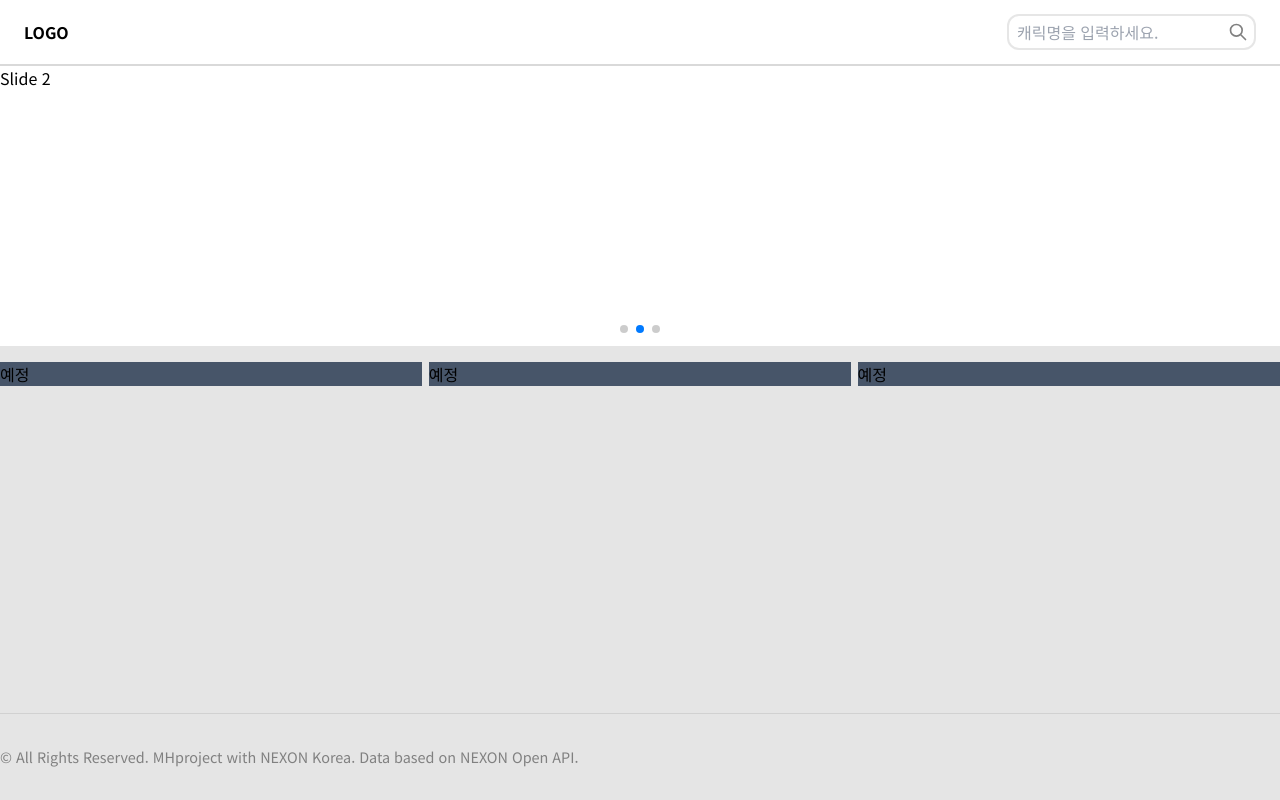
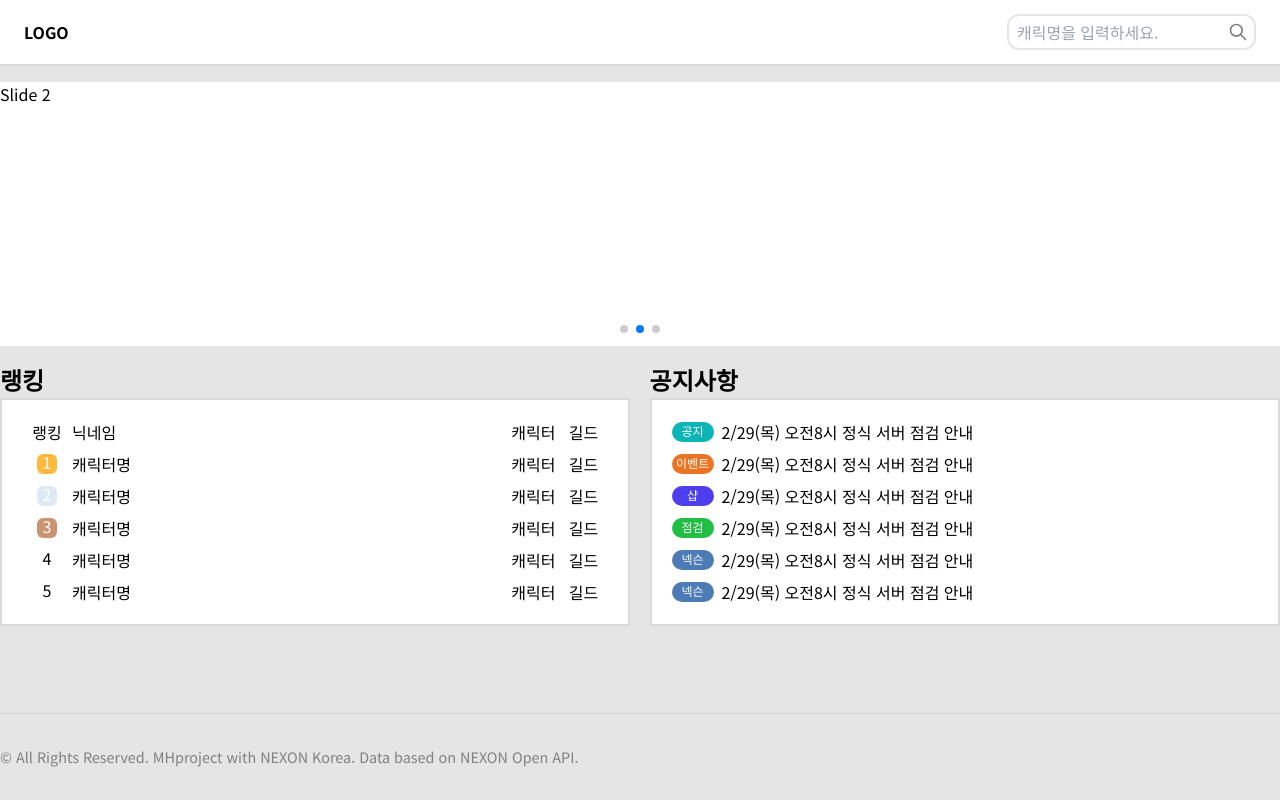
Before and after one commit to yunyoungsik/MabinogiHeroes, a Next.js app: page / in a window 1280 px wide. Built offline with nearby package versions, Linux system fonts and the light colour scheme.

Commit message:
20240228

```diff
--- a/src/app/globals.css
+++ b/src/app/globals.css
@@ -20,6 +20,80 @@
   border-radius: 5px;
   background-color: rgba(0, 0, 0, 1);
   margin-right: 0.25rem;
+}
+
+.grid-main {
+  display: grid;
+  grid-template-columns: 50px minmax(40px, 1fr) 50px 50px;
+}
+
+/* 한줄효과 */
+.line-1{
+  width:500px;
+  white-space: nowrap;
+  overflow: hidden;
+  text-overflow: ellipsis;
+}
+.line-2{
+  overflow: hidden;
+  text-overflow: ellipsis;
+  display: -webkit-box;
+  -webkit-line-clamp: 2;
+  -webkit-box-orient: vertical;
+}
+.line-3{
+  overflow: hidden;
+  text-overflow: ellipsis;
+  display: -webkit-box;
+  -webkit-line-clamp: 3;
+  -webkit-box-orient: vertical;
+}
+
+/* 카테고리 */
+.cate-notice {
+  width: 42px;
+  height: 20px;
+  color: #fff;
+  font-size: 12px;
+  text-align: center;
+  border-radius: 12px;
+  background-color: #0cb5b5;
+}
+.cate-event {
+  width: 42px;
+  height: 20px;
+  color: #fff;
+  font-size: 12px;
+  text-align: center;
+  border-radius: 12px;
+  background-color: #ea7423;
+}
+.cate-shop {
+  width: 42px;
+  height: 20px;
+  color: #fff;
+  font-size: 12px;
+  text-align: center;
+  border-radius: 12px;
+  background-color: #4e3eee;
+}
+.cate-check {
+  width: 42px;
+  height: 20px;
+  color: #fff;
+  font-size: 12px;
+  text-align: center;
+  border-radius: 12px;
+  background-color: #22be44;
+}
+.cate-nexon {
+  width: 42px;
+  height: 20px;
+  color: #fff;
+  font-size: 12px;
+  text-align: center;
+  border-radius: 12px;
+  background-color: #4c7bb6;
 }
 
 /* 로딩 */
--- a/src/app/page.js
+++ b/src/app/page.js
@@ -1,5 +1,4 @@
 import Notice from '@/components/Board/Notice'
-import Update from '@/components/Board/Update'
 import Rank from '@/components/Rank/Rank'
 import MainSlider from '@/components/Slider/MainSlider'
 import React from 'react'
@@ -9,10 +8,9 @@ export default function page() {
     <main className='w-full min-h-main'>
       <div className="max-w-[1280px] h-full m-auto">
         <MainSlider />
-        <div className='w-full h-full mt-4 sm:block md:flex items-center justify-between'>
+        <div className='w-full h-full mt-4 sm:block md:flex items-start justify-between'>
           <Rank />
           <Notice />
-          <Update />
         </div>
       </div>
     </main>
--- a/src/components/Board/Notice.jsx
+++ b/src/components/Board/Notice.jsx
@@ -1,9 +1,62 @@
-import React from 'react'
+import Link from 'next/link';
+import React from 'react';
 
 const Notice = () => {
   return (
-    <section className='sm:w-[100%] md:w-[33%] h-full bg-slate-600'>예정</section>
-  )
-}
+    <section className="sm:w-[100%] md:w-[49.25%] h-full">
+      <h2 className="font-bold text-[1.5rem]">공지사항</h2>
+      <ul className="bg-white px-5 py-4 border-2 border-solid border-basicGrey/30">
+        <li className="w-full h-[2rem] flex items-center justify-start">
+          <div className="flex items-center justify-center mr-2">
+            <div className="cate-notice">공지</div>
+          </div>
+          <Link href={`/`} className="inline-block hover:underline line-1">
+            2/29(목) 오전8시 정식 서버 점검 안내
+          </Link>
+        </li>
+        <li className="w-full h-[2rem] flex items-center justify-start">
+          <div className="flex items-center justify-center mr-2">
+            <div className="cate-event">이벤트</div>
+          </div>
+          <Link href={`/`} className="inline-block hover:underline line-1">
+            2/29(목) 오전8시 정식 서버 점검 안내
+          </Link>
+        </li>
+        <li className="w-full h-[2rem] flex items-center justify-start">
+          <div className="flex items-center justify-center mr-2">
+            <div className="cate-shop">샵</div>
+          </div>
+          <Link href={`/`} className="inline-block hover:underline line-1">
+            2/29(목) 오전8시 정식 서버 점검 안내
+          </Link>
+        </li>
+        <li className="w-full h-[2rem] flex items-center justify-start">
+          <div className="flex items-center justify-center mr-2">
+            <div className="cate-check">점검</div>
+          </div>
+          <Link href={`/`} className="inline-block hover:underline line-1">
+            2/29(목) 오전8시 정식 서버 점검 안내
+          </Link>
+        </li>
+        <li className="w-full h-[2rem] flex items-center justify-start">
+          <div className="flex items-center justify-center mr-2">
+            <div className="cate-nexon">넥슨</div>
+          </div>
+          <Link href={`/`} className="inline-block hover:underline line-1">
+            2/29(목) 오전8시 정식 서버 점검 안내
+          </Link>
+        </li>
+        <li className="w-full h-[2rem] flex items-center justify-start">
+          <div className="flex items-center justify-center mr-2">
+            <div className="cate-nexon">넥슨</div>
+          </div>
+          <Link href={`/`} className="inline-block hover:underline line-1">
+            2/29(목) 오전8시 정식 서버 점검 안내
+          </Link>
+        </li>
+      </ul>
+    </section>
+  );
+};
 
-export default Notice
+export default Notice;
--- a/src/components/Board/Update.jsx
+++ /dev/null
@@ -1,9 +0,0 @@
-import React from 'react'
-
-const Update = () => {
-  return (
-    <section className='sm:w-[100%] md:w-[33%] h-full bg-slate-600'>예정</section>
-  )
-}
-
-export default Update
--- a/src/components/Rank/Rank.jsx
+++ b/src/components/Rank/Rank.jsx
@@ -1,9 +1,44 @@
-import React from 'react'
+import Link from 'next/link';
+import React from 'react';
 
 const Rank = () => {
   return (
-    <section className='sm:w-[100%] md:w-[33%] h-full bg-slate-600'>예정</section>
-  )
-}
+    <section className="sm:w-[100%] md:w-[49.25%] h-full">
+      <h2 className="font-bold text-[1.5rem]">랭킹</h2>
+      <ul className="bg-white px-5 py-4 border-2 border-solid border-basicGrey/30 grid-main">
+        <li className='h-[2rem] flex items-center justify-center'><p>랭킹</p></li>
+        <li className='h-[2rem] flex items-center justify-start text-left'><p>닉네임</p></li>
+        <li className='h-[2rem] flex items-center justify-center'><p>캐릭터</p></li>
+        <li className='h-[2rem] flex items-center justify-center'><p>길드</p></li>
+        {/* rank */}
+        <li className='h-[2rem] flex items-center justify-center'><div className='w-[20px] h-[20px] text-white text-center font-[1rem] leading-4 m-auto rounded-md bg-rankGold'>1</div></li>
+        <li className='h-[2rem] flex items-center justify-start'><Link href={`/`} className='hover:underline line-1'>캐릭터명</Link></li>
+        <li className='h-[2rem] flex items-center justify-center'><p>캐릭터</p></li>
+        <li className='h-[2rem] flex items-center justify-center'><p>길드</p></li>
 
-export default Rank
+        <li className='h-[2rem] flex items-center justify-center'><div className='w-[20px] h-[20px] text-white text-center font-[1rem] leading-4 m-auto rounded-md bg-rankSilver'>2</div></li>
+        <li className='h-[2rem] flex items-center justify-start'><Link href={`/`} className='hover:underline'>캐릭터명</Link></li>
+        <li className='h-[2rem] flex items-center justify-center'><p>캐릭터</p></li>
+        <li className='h-[2rem] flex items-center justify-center'><p>길드</p></li>
+
+        <li className='h-[2rem] flex items-center justify-center'><div className='w-[20px] h-[20px] text-white text-center font-[1rem] leading-4 m-auto rounded-md bg-rankBronze'>3</div></li>
+        <li className='h-[2rem] flex items-center justify-start'><Link href={`/`} className='hover:underline'>캐릭터명</Link></li>
+        <li className='h-[2rem] flex items-center justify-center'><p>캐릭터</p></li>
+        <li className='h-[2rem] flex items-center justify-center'><p>길드</p></li>
+
+        {/* 4위~ */}
+        <li className='h-[2rem] flex items-center justify-center'><div className='w-[20px] h-[20px] text-black text-center font-[1rem] leading-4 m-auto'>4</div></li>
+        <li className='h-[2rem] flex items-center justify-start'><Link href={`/`} className='hover:underline'>캐릭터명</Link></li>
+        <li className='h-[2rem] flex items-center justify-center'><p>캐릭터</p></li>
+        <li className='h-[2rem] flex items-center justify-center'><p>길드</p></li>
+
+        <li className='h-[2rem] flex items-center justify-center'><div className='w-[20px] h-[20px] text-black text-center font-[1rem] leading-4 m-auto'>5</div></li>
+        <li className='h-[2rem] flex items-center justify-start'><Link href={`/`} className='hover:underline'>캐릭터명</Link></li>
+        <li className='h-[2rem] flex items-center justify-center'><p>캐릭터</p></li>
+        <li className='h-[2rem] flex items-center justify-center'><p>길드</p></li>
+      </ul>
+    </section>
+  );
+};
+
+export default Rank;
--- a/src/components/Slider/MainSlider.jsx
+++ b/src/components/Slider/MainSlider.jsx
@@ -10,7 +10,7 @@ import 'swiper/css/pagination';
 
 const MainSlider = () => {
   return (
-    <section className='hidden sm:hidden md:block w-fll h-[280px]'>
+    <section className='hidden sm:hidden md:block w-fll h-[280px] pt-4'>
       <h2 className='hidden'>슬라이드</h2>
       <Swiper
         pagination={true}
--- a/tailwind.config.js
+++ b/tailwind.config.js
@@ -12,7 +12,10 @@ module.exports = {
         basicYellow: '#a99e84',
         basicGrey: '#808080',
         basicBrown: '#50463c',
-        darkBlue: '#050b0b'
+        darkBlue: '#050b0b',
+        rankGold: '#FFB93C',
+        rankSilver: '#DDE9F3',
+        rankBronze: '#CA9372'
       },
       backgroundImage: {
         "gradient-radial": "radial-gradient(var(--tw-gradient-stops))",
```
Also changed, not shown: 1 other file (tests, documents, lock files or other folders).
